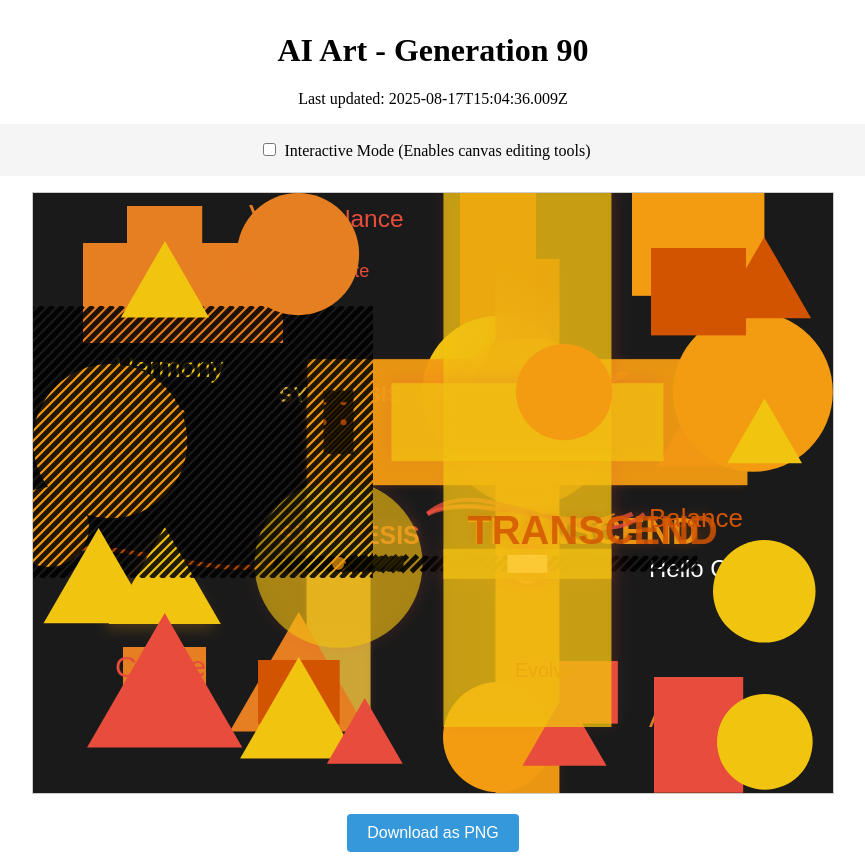
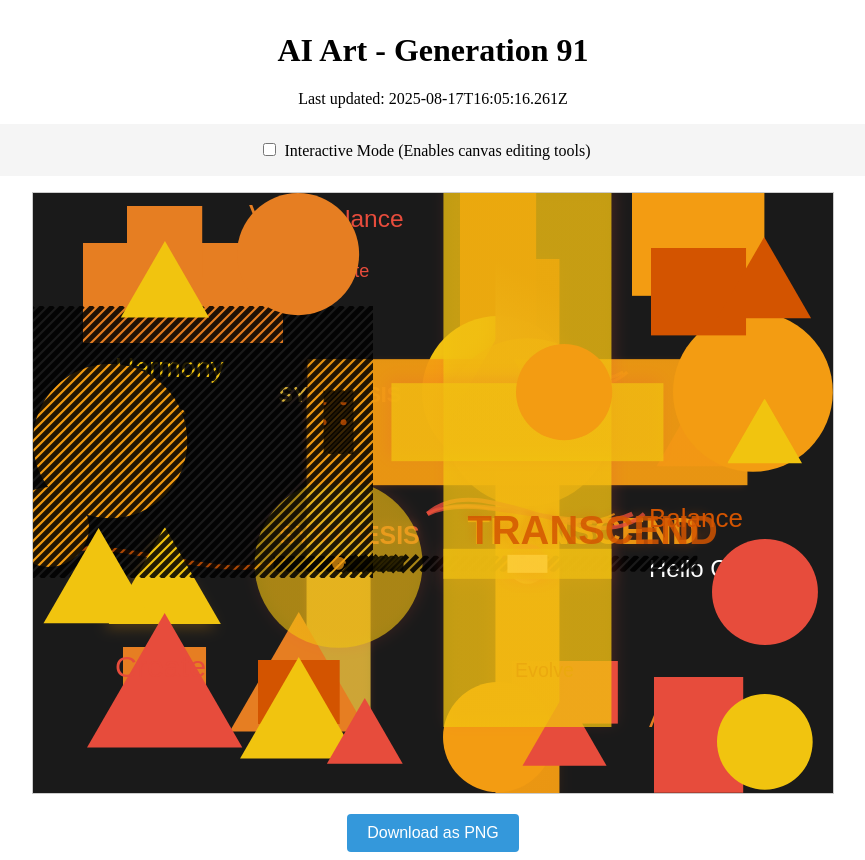
Before and after one commit to mcclowes/ai-art, a React (Vite) app: page / in a window 1280 px wide. Shown: the whole page, without its empty margins (207-1072 px from the left). Built offline with nearby package versions, Linux system fonts and the light colour scheme.

Commit message:
Improve artwork - Generation 91

```diff
--- a/src/artwork-state.ts
+++ b/src/artwork-state.ts
@@ -1060,9 +1060,17 @@ export const artworkState: ArtworkState = {
       "pattern": "dots",
       "opacity": 0.7195933543170379,
       "id": "pattern_rect_1755443076009"
+    },
+    {
+      "type": "circle",
+      "x": 731.9670748343855,
+      "y": 398.96707483438547,
+      "radius": 52.9670748343855,
+      "fillStyle": "#e74c3c",
+      "id": "circle_1755446716260"
     }
   ],
-  "generation": 90,
-  "lastUpdated": "2025-08-17T15:04:36.009Z",
+  "generation": 91,
+  "lastUpdated": "2025-08-17T16:05:16.261Z",
   "cycleStarted": "2025-08-13T22:05:34.253Z"
 };
```
